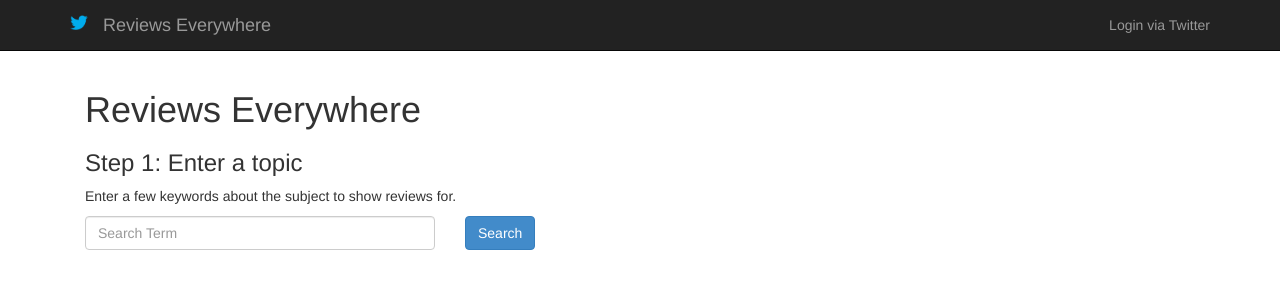
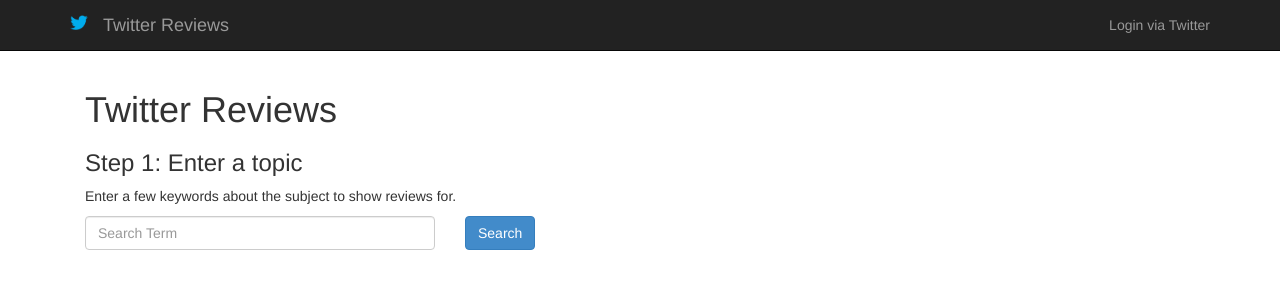
Before and after one commit to xdevplatform/tweet-search, a Django app: template templates/home.html in a window 1280 px wide. Shown: the top 300 px of the page. Run offline with Django 3.2, Linux system fonts and the light colour scheme; the template is opened without the code that fills it, so the values that code supplies are empty; some libraries are stand-ins or nearby versions.

Commit message:
requirements and js changes

```diff
--- a/requirements.txt
+++ b/requirements.txt
@@ -1,5 +1,5 @@
 django>=1.4
-python-social-auth
-python-twitter
 south
 fabric
+gapi
+nltk
--- a/static/js/script.js
+++ b/static/js/script.js
@@ -30,6 +30,7 @@ $(document).ready(function(){
 			$(this).addClass("btn-default");
 			$(this).html("Save Tweet");
 		}
+		return false;
 	})
 
 	$("#generate_endpoints").click(function(){
--- a/templates/base.html
+++ b/templates/base.html
@@ -42,7 +42,7 @@
             <span class="icon-bar"></span>
           </button>
           <img src="{{STATIC_URL}}/images/bird.png" height="45" class="navbar-brand">
-          <a class="navbar-brand" href="/">Reviews Everywhere</a>
+          <a class="navbar-brand" href="/">Twitter Reviews</a>
         </div>
         <div class="collapse navbar-collapse">
           <ul class="nav navbar-nav">
--- a/templates/home.html
+++ b/templates/home.html
@@ -1,11 +1,11 @@
 {% extends "base.html" %}
 {% load tags %}
 
-{% block title %}Reviews Everywhere{% endblock %}
+{% block title %}Twitter Reviews{% endblock %}
 
 {% block content %}
 
-<h1>Reviews Everywhere</h1>
+<h1>Twitter Reviews</h1>
 
 <h3>Step 1: Enter a topic</h3>
 
@@ -104,7 +104,7 @@
 
 <div class="col-md-6">
 
-<h4 class="alert alert-success">Top</h4>
+<h4 class="alert alert-success">Positive Tweets</h4>
 
 {% for t in tweets.top %}
 
@@ -127,7 +127,7 @@
 
 <div class="col-md-6">
 
-<h4 class="alert alert-danger">Bottom</h4>
+<h4 class="alert alert-danger">Negative Tweets</h4>
 
 {% for t in tweets.bottom %}
 
```
Also changed, not shown: home/views.py (+0 -29 lines), README.md.
